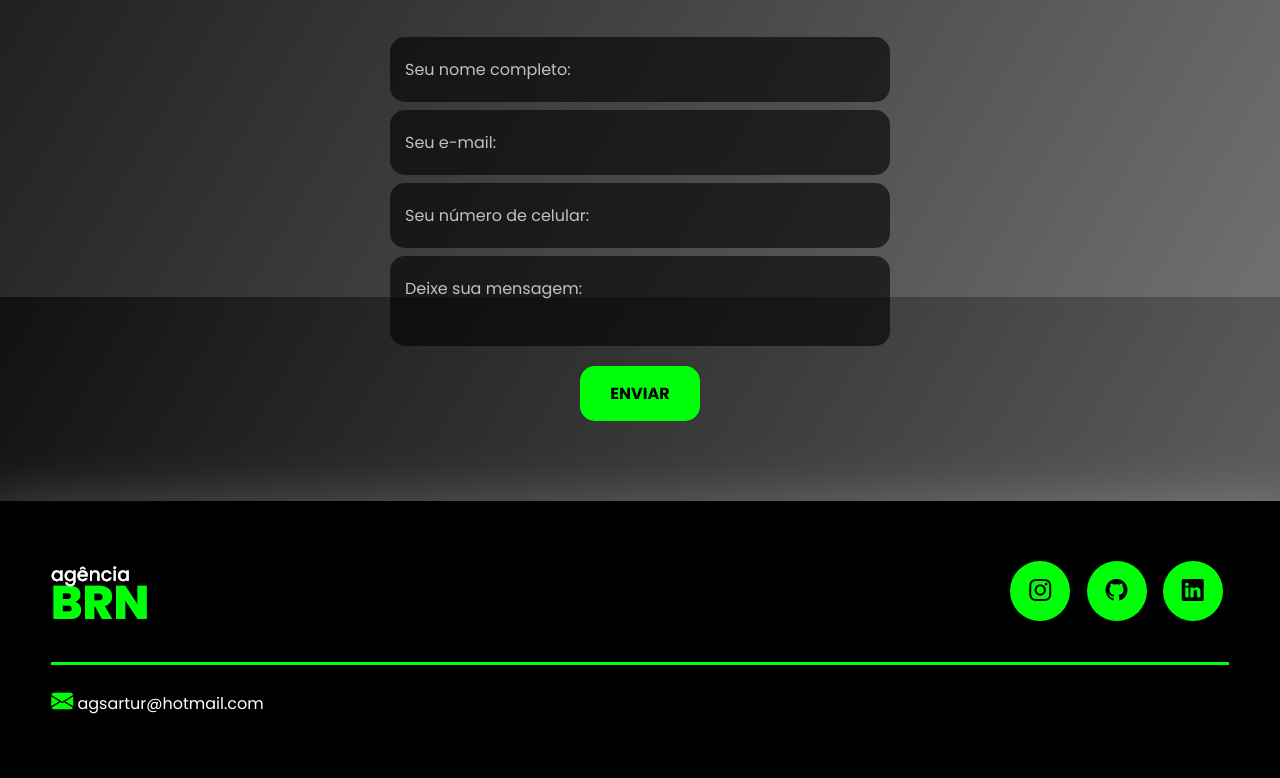
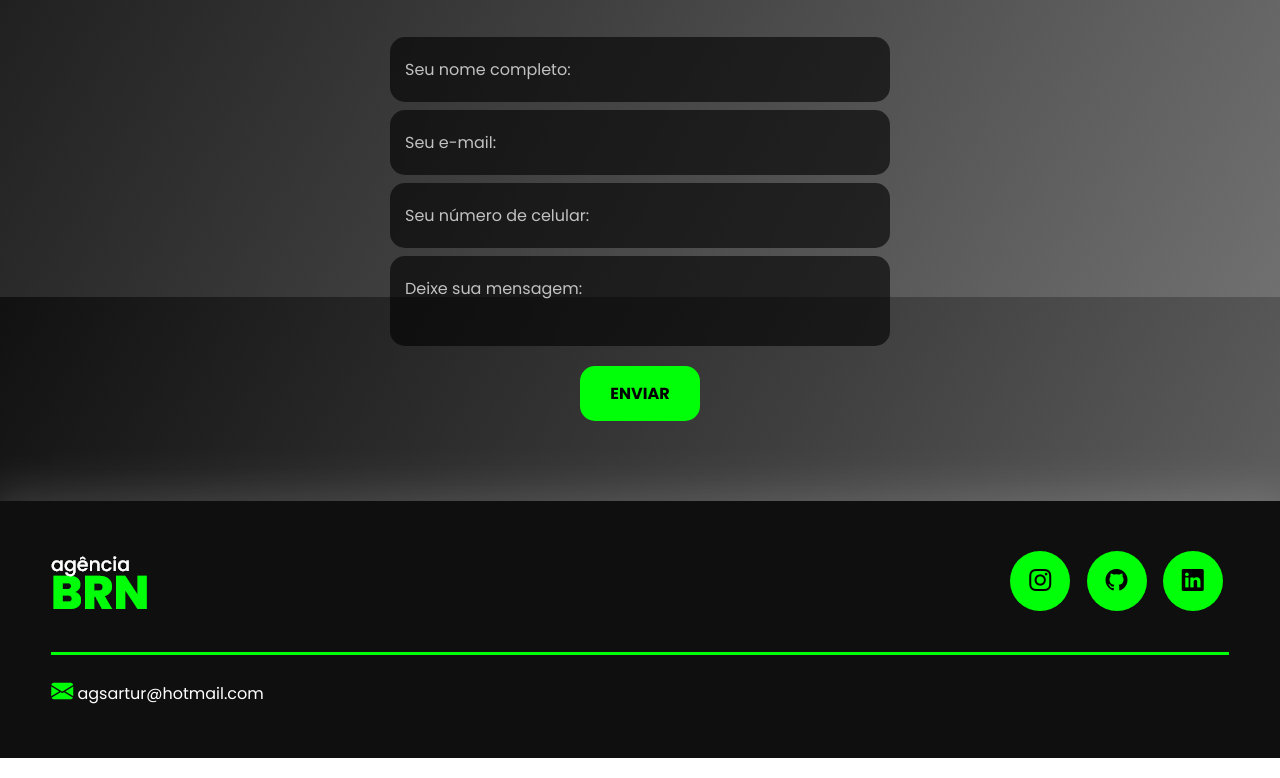
Before and after one commit to Artur-Schneider/Portfolio, a plain HTML site: page index.html in a window 1280 px wide. Shown: the part 2903-3681 px from the top of the page. Drawn offline with nearby package versions, Linux system fonts and the light colour scheme.

Commit message:
Update style.css

```diff
--- a/style.css
+++ b/style.css
@@ -303,8 +303,8 @@ form .btn-enviar input {
 
 /* ESTILO DO FOOTER */
 footer {
-    padding: 40px 4%;
-    background-color: black;
+    padding: 30px 4%;
+    background-color: rgb(15, 15, 15);
     box-shadow: 0px 0px 40px 10px rgba(255, 255, 255, 0.151);
 }
 
@@ -329,3 +329,11 @@ footer .line-footer p a {
     color: white;
     text-decoration: none;
 }
+
+@media screen and (max-width: 1020px) {
+    /* CABEÇALHO */
+    .menu-desktop, .contato {
+        display: none;
+    }
+
+}
```
